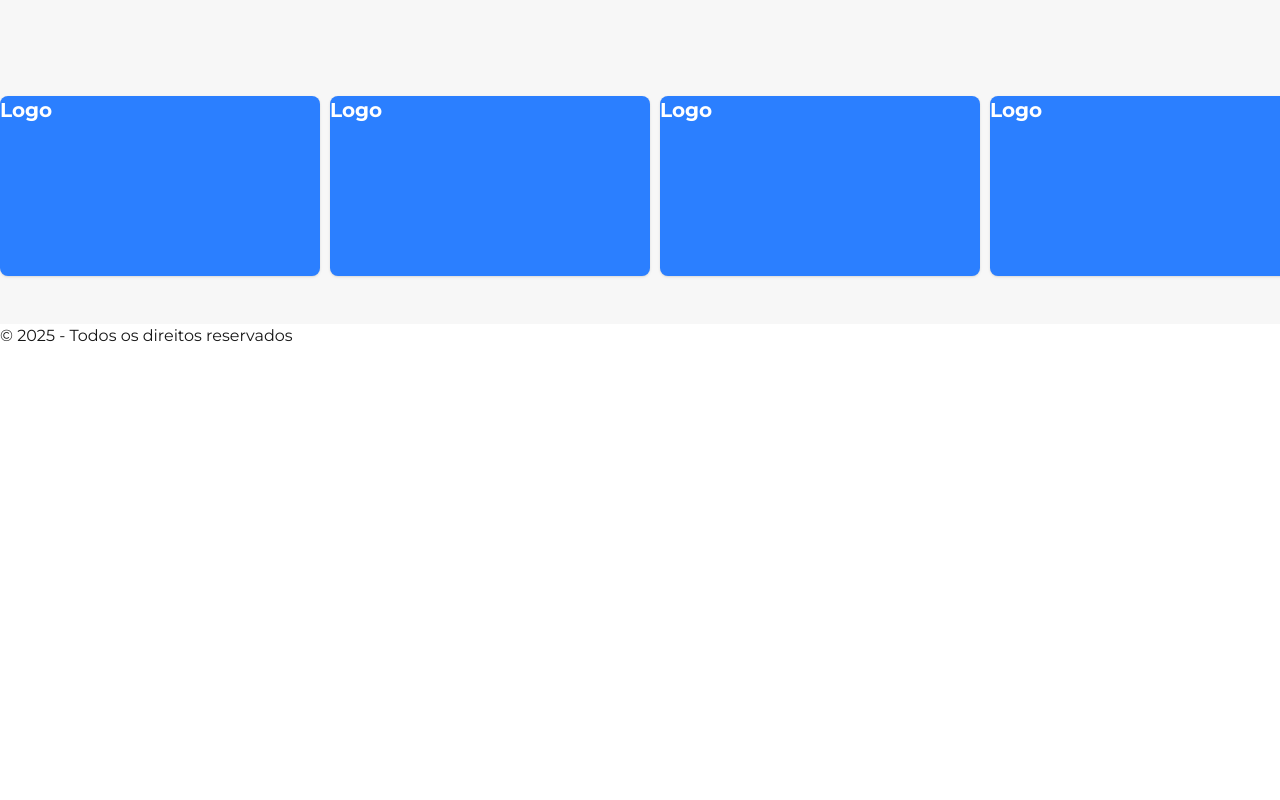
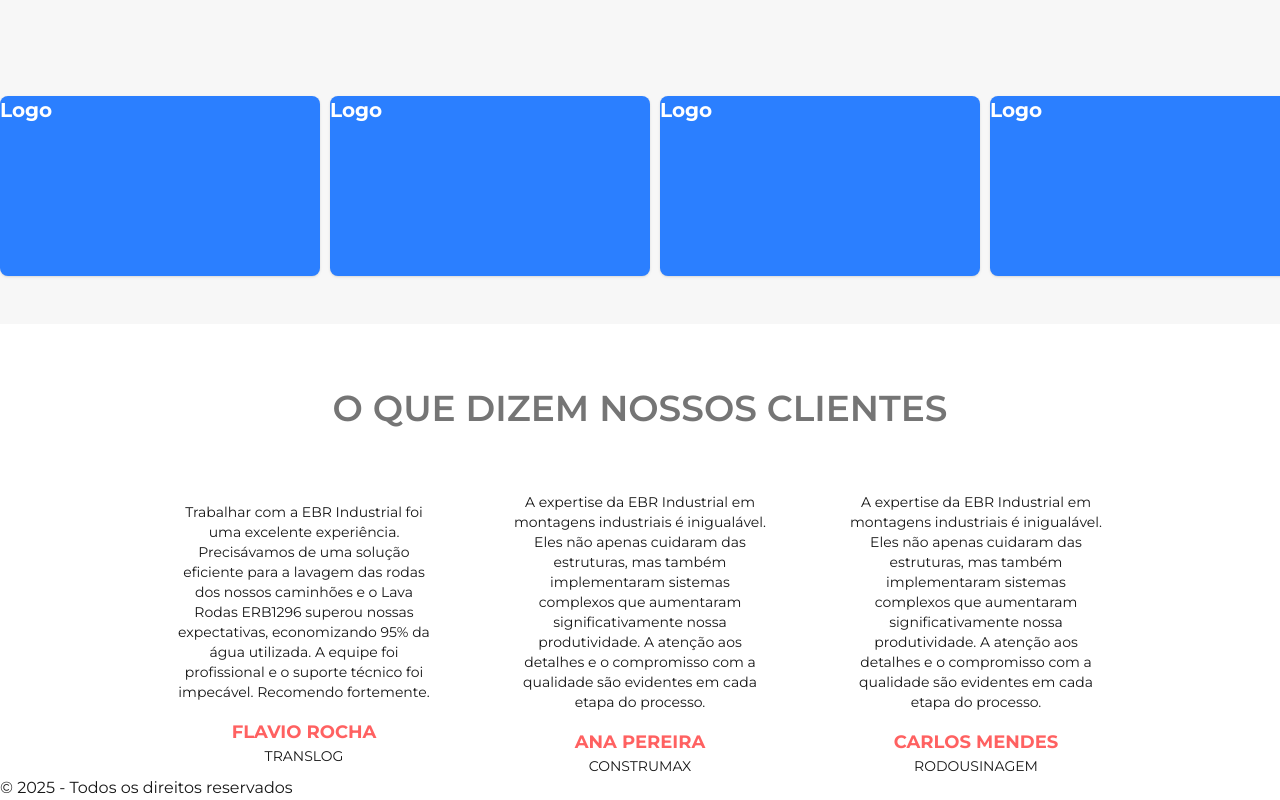
Before and after one commit to brthema072/nextjs-ebrindustrial, a Next.js app: page /home in a window 1280 px wide. Shown: the part 4781-5581 px from the top of the page. Before the commit the page ends 5129 px from the top, so only its background shows below. Built offline with nearby package versions, Linux system fonts and the light colour scheme.

Commit message:
Feat: What our customers say componente home page

```diff
--- /dev/null
+++ b/app/home/components/WhatYourCustomersSay/WhatOurCustimersSay.tsx
@@ -0,0 +1,49 @@
+const WhatOurCustomersSay = () => {
+  return (
+    <>
+      <div className="flex flex-col items-center justify-center bg-white pt-16">
+        <h1 className="text-4xl text-[#757575] font-semibold">O QUE DIZEM NOSSOS CLIENTES</h1>
+
+        <div className="grid sm:grid-cols-1 md:grid-cols-2 lg:grid-cols-3 mt-16 gap-20">
+          <div className="flex flex-col items-center justify-center w-3xs">
+            <span className="text-sm text-center">
+              Trabalhar com a EBR Industrial foi uma excelente experiência. Precisávamos de uma
+              solução eficiente para a lavagem das rodas dos nossos caminhões e o Lava Rodas ERB1296
+              superou nossas expectativas, economizando 95% da água utilizada. A equipe foi
+              profissional e o suporte técnico foi impecável. Recomendo fortemente.
+            </span>
+
+            <span className="text-lg text-[#FF6161] font-bold mt-4">FLAVIO ROCHA</span>
+            <span className="text-sm">TRANSLOG</span>
+          </div>
+
+          <div className="flex flex-col items-center justify-center  w-3xs">
+            <span className="text-sm text-center">
+              A expertise da EBR Industrial em montagens industriais é inigualável. Eles não apenas
+              cuidaram das estruturas, mas também implementaram sistemas complexos que aumentaram
+              significativamente nossa produtividade. A atenção aos detalhes e o compromisso com a
+              qualidade são evidentes em cada etapa do processo.
+            </span>
+
+            <span className="text-lg text-[#FF6161] font-bold mt-4">ANA PEREIRA</span>
+            <span className="text-sm">CONSTRUMAX</span>
+          </div>
+
+          <div className="flex flex-col items-center justify-center  w-3xs">
+            <span className="text-sm text-center">
+              A expertise da EBR Industrial em montagens industriais é inigualável. Eles não apenas
+              cuidaram das estruturas, mas também implementaram sistemas complexos que aumentaram
+              significativamente nossa produtividade. A atenção aos detalhes e o compromisso com a
+              qualidade são evidentes em cada etapa do processo.
+            </span>
+
+            <span className="text-lg text-[#FF6161] font-bold mt-4">CARLOS MENDES</span>
+            <span className="text-sm">RODOUSINAGEM</span>
+          </div>
+        </div>
+      </div>
+    </>
+  )
+}
+
+export default WhatOurCustomersSay
--- a/app/home/page.tsx
+++ b/app/home/page.tsx
@@ -3,6 +3,7 @@ import IndustrialAssemblies from './components/Services/IndustrialAssemblies/Ind
 import OurClients from './components/OurClinets/OurClients'
 import WheelWash from './components/Services/WheelWash/WheelWash'
 import WhatWeDo from './components/WhatWeDo/WhatWeDo'
+import WhatOurCustomersSay from './components/WhatYourCustomersSay/WhatOurCustimersSay'
 
 const Home = () => {
   return (
@@ -16,6 +17,8 @@ const Home = () => {
         <IndustrialAssemblies />
 
         <OurClients />
+
+        <WhatOurCustomersSay />
       </div>
     </>
   )
```
